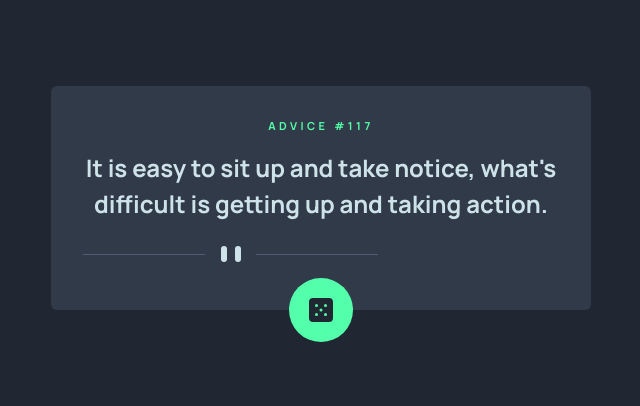
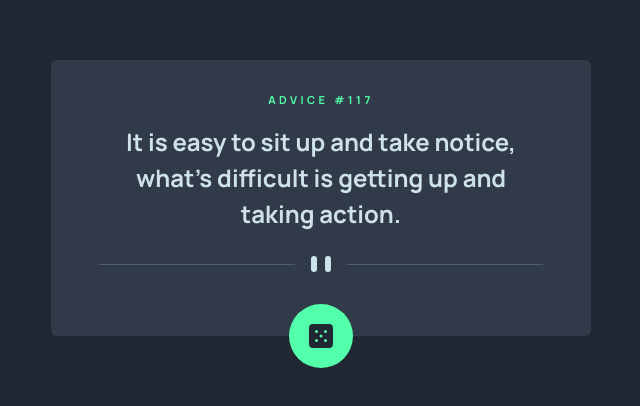
Before and after one commit to jadurani/fem-advice-generator, a Next.js app: page / in a window 1280 px wide. Shown: the part 202-608 px from the top of the page, without its empty margins (319-959 px from the left). Built offline with nearby package versions, Linux system fonts and the light colour scheme.

Commit message:
fix: spacing

```diff
--- a/src/app/page.tsx
+++ b/src/app/page.tsx
@@ -2,21 +2,31 @@ export default function Home() {
   const title = "Advice #117";
   const content =
     "It is easy to sit up and take notice, what's difficult is getting up and taking action.";
+
   return (
-    <main className="h-screen w-screen bg-dark-blue font-extrabold flex items-center justify-center text-center">
-      <section className="mx-4 bg-dark-grayish-blue rounded-md relative p-8 pb-12 w-[343px] lg:w-[540px]">
+    <main className="h-screen w-screen bg-dark-blue font-extrabold flex items-center justify-center">
+      <section className="mx-4 bg-dark-grayish-blue rounded-md relative pt-8 pb-16 w-[343px] lg:w-[540px] text-center">
         {/* title */}
-        <h1 className="uppercase text-neon-green tracking-[3.46px] text-[11px]">
+        <h1 className="uppercase text-neon-green tracking-[3.46px] text-[11px] mx-auto">
           {title}
         </h1>
 
         {/* content */}
-        <p className="pt-4 pb-6 text-[24px] -leading-[0.26px] text-light-cyan">
+        <p className="pt-4 pb-6 text-[24px] -leading-[0.26px] text-light-cyan mx-auto px-4 lg:px-16">
           {content}
         </p>
 
         {/* bar */}
-        <img src="/images/pattern-divider-mobile.svg" alt="" />
+        <img
+          src="/images/pattern-divider-mobile.svg"
+          alt=""
+          className="lg:hidden block mx-auto"
+        />
+        <img
+          src="/images/pattern-divider-desktop.svg"
+          alt=""
+          className="hidden lg:block mx-auto"
+        />
 
         {/* button */}
         <button className="rounded-full bg-neon-green hover:drop-shadow-neon-green flex items-center justify-center h-[64px] w-[64px] absolute bottom-0 translate-y-1/2 right-1/2 translate-x-1/2">
```
